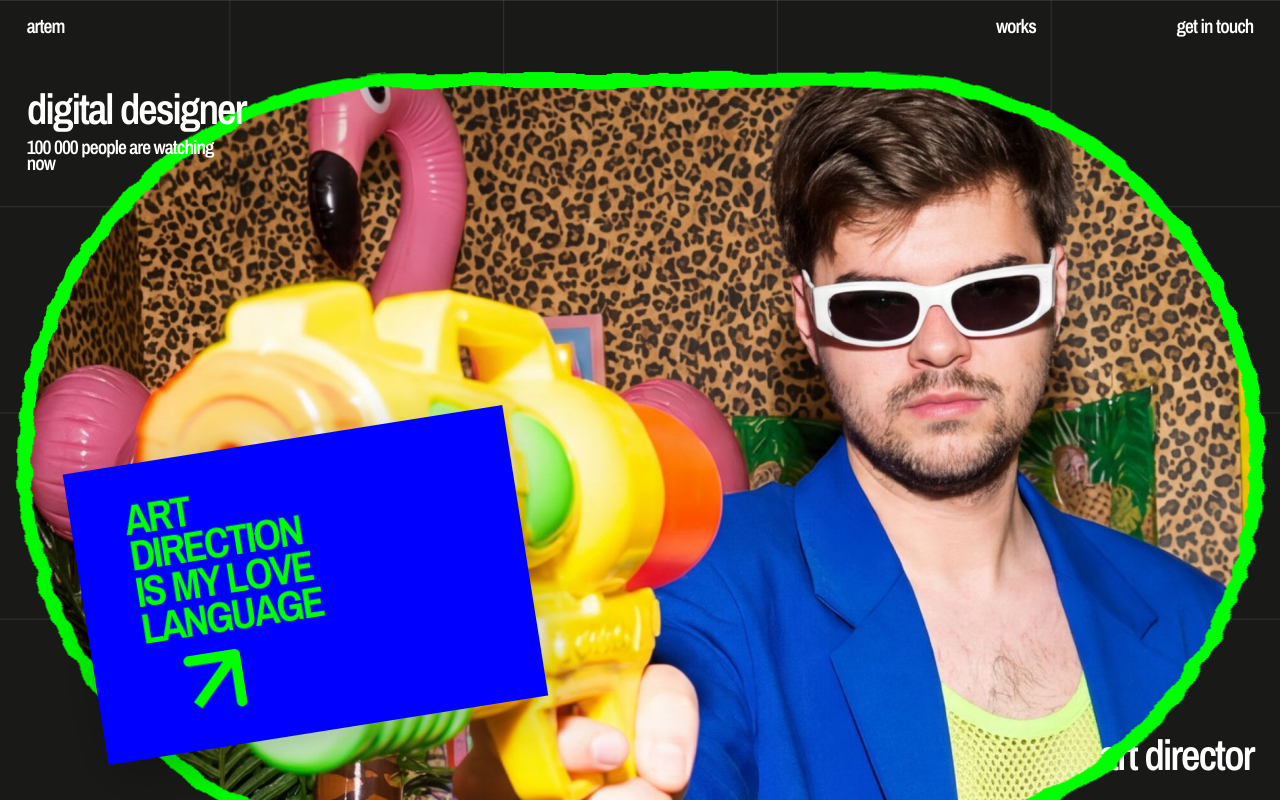
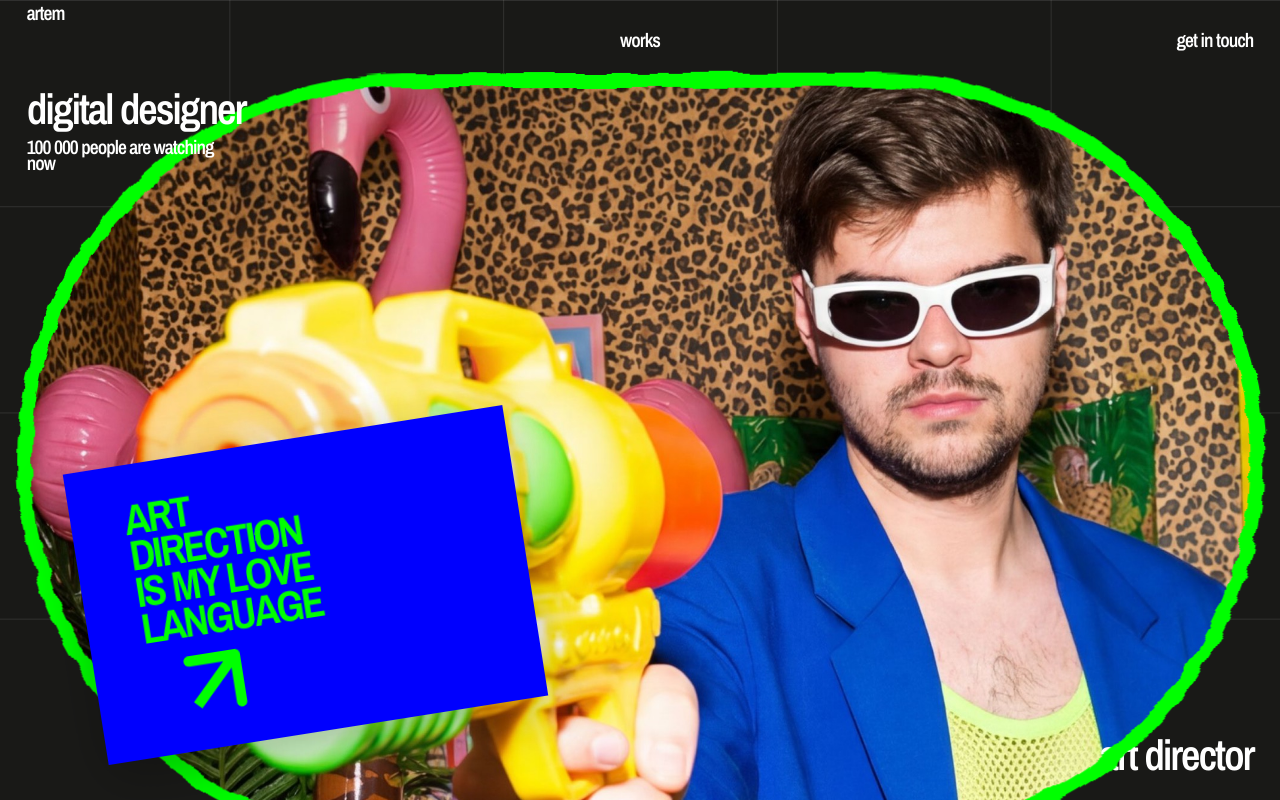
Before and after one commit to panteleevworkplace-del/portfolio-website, a React (Vite) app: page / in a window 1280 px wide. Shown: the top 800 px of the page. Built offline with nearby package versions, Linux system fonts and the light colour scheme.

Commit message:
Fix static centered header

```diff
--- a/src/components/Header.tsx
+++ b/src/components/Header.tsx
@@ -3,8 +3,8 @@ export default function Header() {
     <header className="site-header">
       <a href="#top" className="logo">artem</a>
       <nav aria-label="Main navigation">
-        <a href="#works">works</a>
-        <a href="#contact">get in touch</a>
+        <a className="nav-works" href="#works">works</a>
+        <a className="nav-touch" href="#contact">get in touch</a>
       </nav>
     </header>
   );
--- a/src/styles.css
+++ b/src/styles.css
@@ -72,12 +72,12 @@ a {
 }
 
 .site-header {
-  position: fixed;
+  position: absolute;
   z-index: 20;
   inset: 0 var(--page-pad) auto;
   height: 54px;
   display: grid;
-  grid-template-columns: 1fr auto 1fr;
+  grid-template-columns: 1fr 1fr 1fr;
   align-items: center;
   font-size: var(--text-nav);
   font-weight: 600;
@@ -91,14 +91,29 @@ a {
 }
 
 .site-header nav {
-  grid-column: 2 / 4;
-  display: flex;
-  justify-content: flex-end;
-  gap: clamp(24px, 11vw, 148px);
+  grid-column: 1 / 4;
+  display: grid;
+  grid-template-columns: 1fr auto 1fr;
+  align-items: center;
+  pointer-events: none;
 }
 
 .logo {
   justify-self: start;
+  position: relative;
+  z-index: 2;
+}
+
+.nav-works {
+  grid-column: 2;
+  justify-self: center;
+  pointer-events: auto;
+}
+
+.nav-touch {
+  grid-column: 3;
+  justify-self: end;
+  pointer-events: auto;
 }
 
 .section {
```
